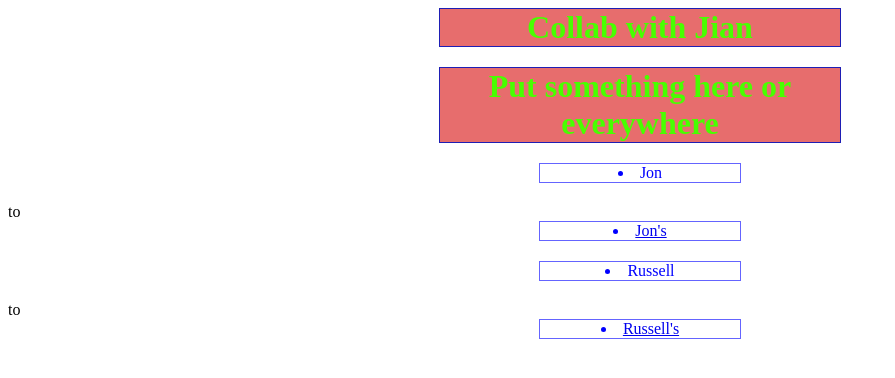
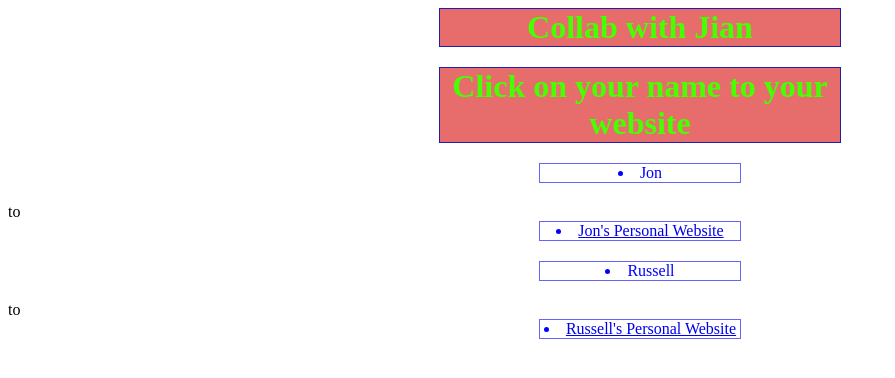
Before and after one commit to jnc-github/Github_Tutorial09_challenge, a plain HTML site: page index.html in a window 1280 px wide. Shown: the whole page, without its empty margins (0-895 px from the left). Drawn offline with Linux system fonts and the light colour scheme.

Commit message:
Jian_update_v3

```diff
--- a/index.html
+++ b/index.html
@@ -6,10 +6,10 @@
 <body>
     <h1>Collab with Jian</h1>
 
-    <h1>Put something here or everywhere</h1>
+    <h1>Click on your name to your website</h1>
 
-    <li>Jon</li> to <li><a href="./jon.html">Jon's</a></li>
-    <li>Russell</li> to <li><a href="./russell.html">Russell's</a></li>
+    <li>Jon</li> to <li><a href="./jon.html">Jon's Personal Website</a></li>
+    <li>Russell</li> to <li><a href="./russell.html">Russell's Personal Website</a></li>
     <script src="./myscript.js"></script>
 </body>
 </html>
```
Also changed, not shown: jon.html (+11 -0 lines), russell.html (+11 -0 lines).
